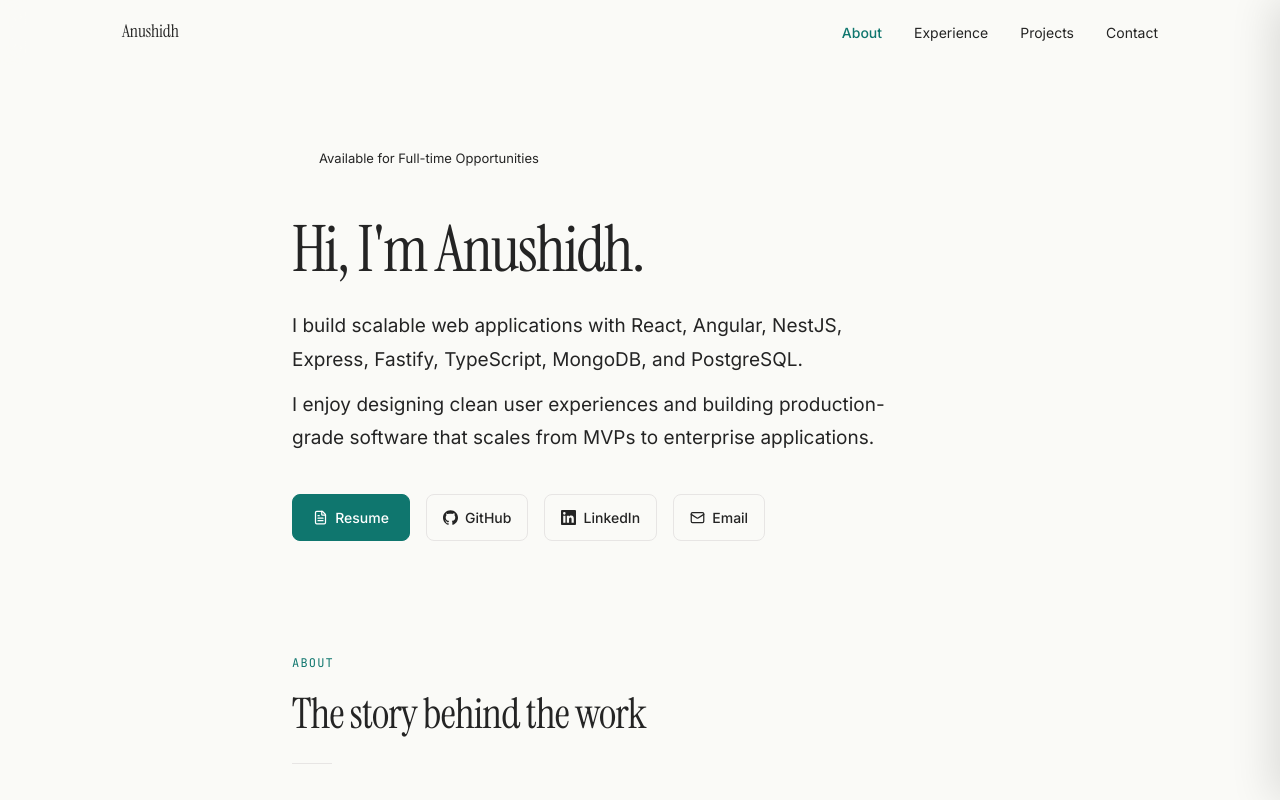
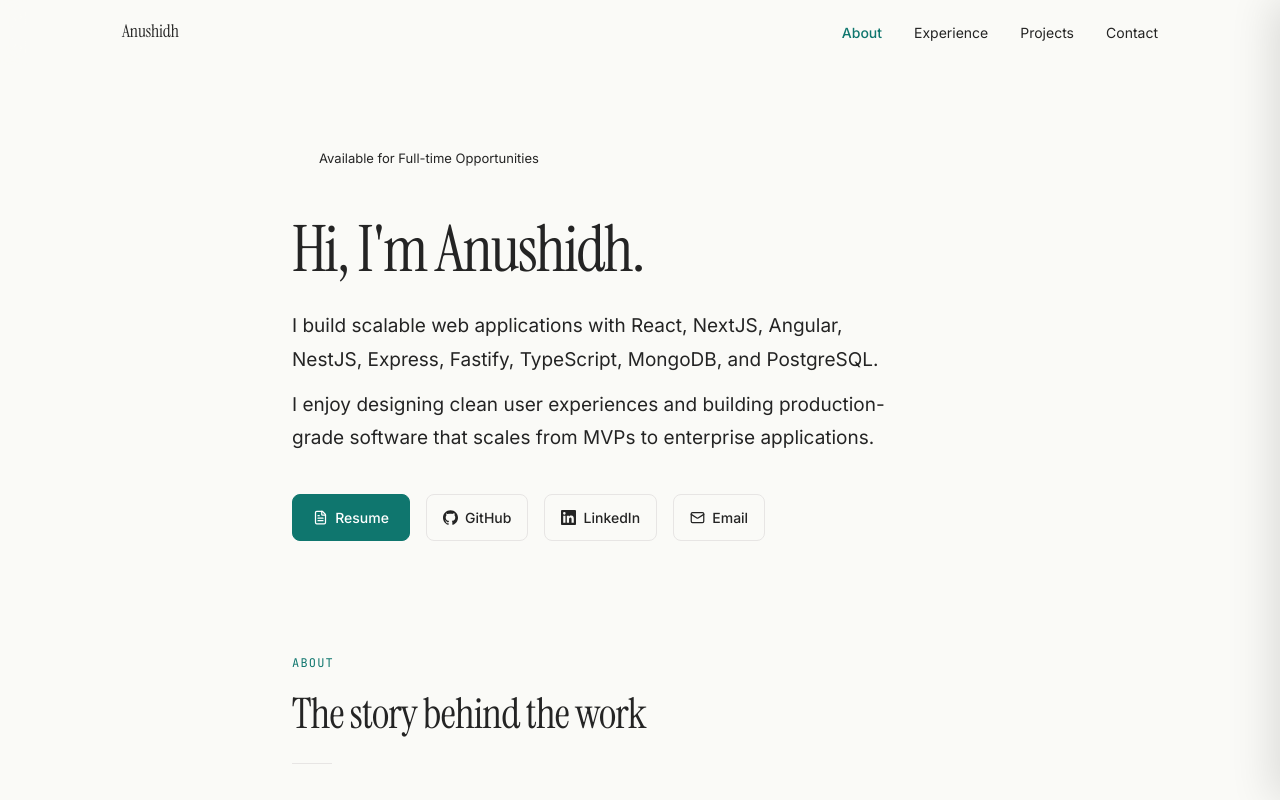
Before and after one commit to Anushidh/my-portfolio, a Next.js app: page / in a window 1280 px wide. Shown: the top 800 px of the page. Built offline with nearby package versions, Linux system fonts and the light colour scheme.

Commit message:
Update Hero section to include NextJS

```diff
--- a/components/Hero.tsx
+++ b/components/Hero.tsx
@@ -139,7 +139,7 @@ export default function Hero() {
           marginBottom: "0.75rem",
         }}
       >
-        I build scalable web applications with React, Angular, NestJS, Express,
+        I build scalable web applications with React, NextJS, Angular, NestJS, Express,
         Fastify, TypeScript, MongoDB, and PostgreSQL.
       </motion.p>
 
```
